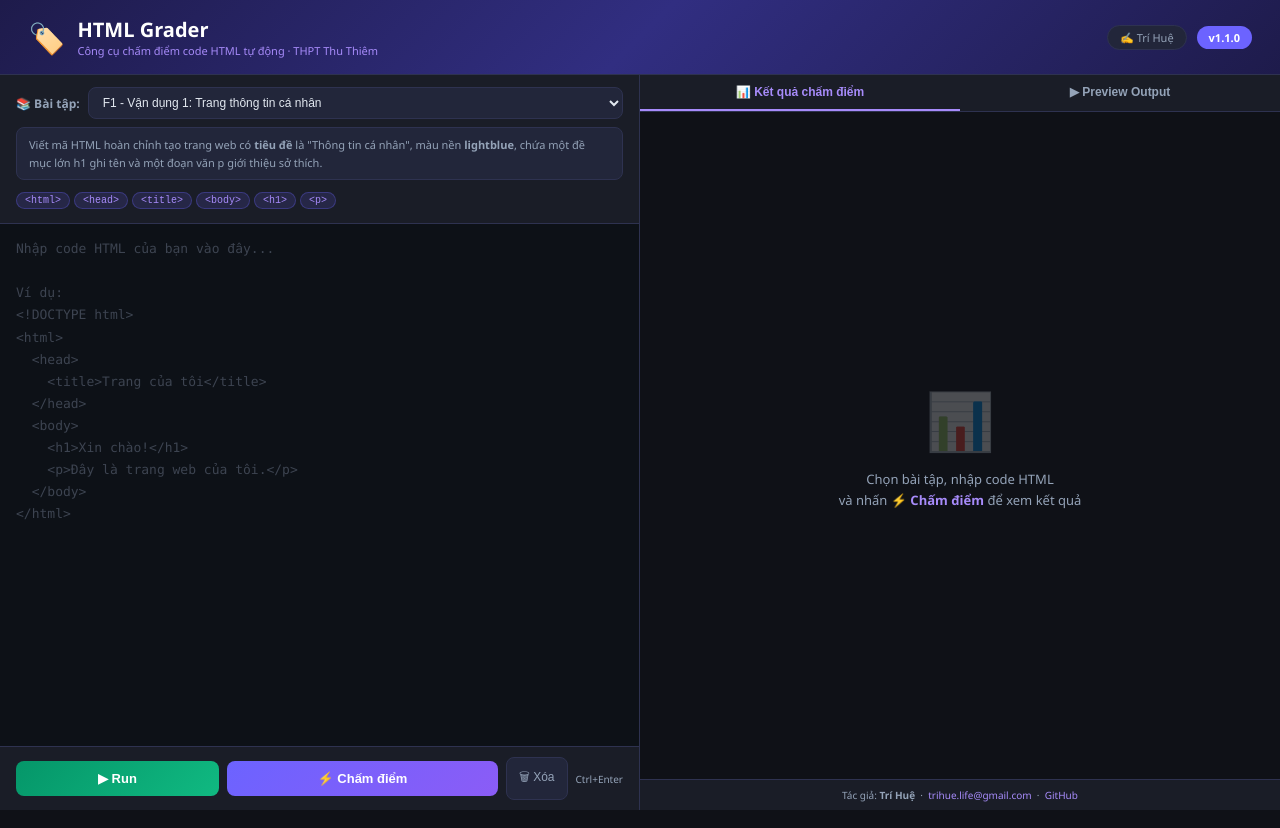
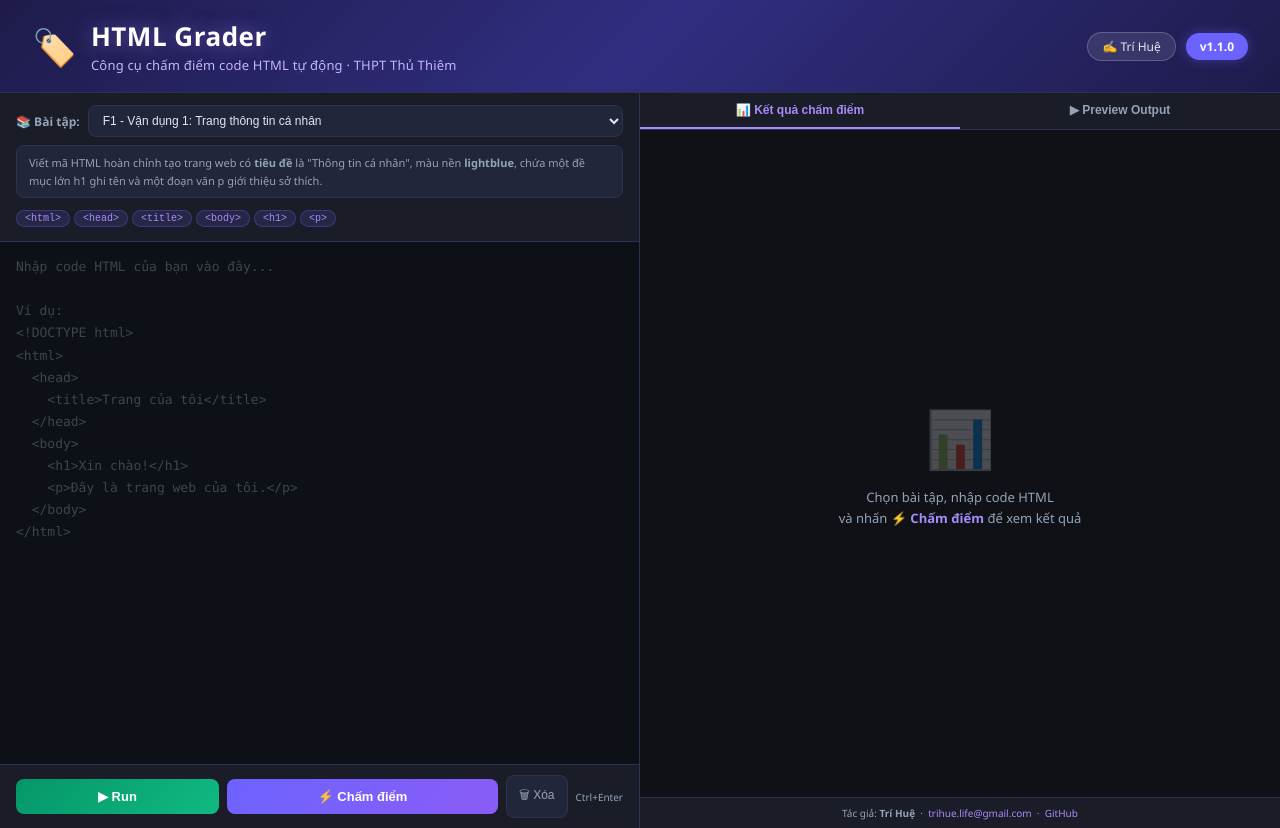
Before and after one commit to trihue-life/html_grader, a plain HTML site: page index.html in a window 1280 px wide. Drawn offline with Linux system fonts and the light colour scheme.

Commit message:
v1.1.0: Cập nhật tiêu đề header - sáng to, cân đối, sửa THPT Thủ Thiêm

```diff
--- a/index.html
+++ b/index.html
@@ -31,22 +31,31 @@
     header {
       background: linear-gradient(135deg, #1e1b4b 0%, #312e81 50%, #1e1b4b 100%);
       border-bottom: 1px solid var(--border);
-      padding: 16px 28px;
+      padding: 18px 32px;
       display: flex; align-items: center; justify-content: space-between;
-      flex-wrap: wrap; gap: 10px;
+      flex-wrap: wrap; gap: 12px;
     }
-    .logo { display: flex; align-items: center; gap: 12px; }
-    .logo-icon { font-size: 30px; }
-    .logo-text h1 { font-size: 20px; font-weight: 700; color: #fff; }
-    .logo-text p { font-size: 11px; color: var(--accent2); }
+    .logo { display: flex; align-items: center; gap: 14px; }
+    .logo-icon { font-size: 36px; }
+    .logo-text h1 {
+      font-size: 26px; font-weight: 800; color: #ffffff;
+      letter-spacing: 0.5px;
+      text-shadow: 0 0 20px rgba(167,139,250,0.5);
+    }
+    .logo-text p {
+      font-size: 13px; color: #c4b5fd; font-weight: 500;
+      margin-top: 2px; letter-spacing: 0.2px;
+    }
     .header-right { display: flex; align-items: center; gap: 10px; }
     .badge {
       background: var(--accent); color: #fff;
-      padding: 4px 12px; border-radius: 20px; font-size: 11px; font-weight: 600;
+      padding: 5px 14px; border-radius: 20px; font-size: 12px; font-weight: 700;
+      box-shadow: 0 0 12px rgba(108,99,255,0.4);
     }
     .badge-author {
-      background: var(--surface2); border: 1px solid var(--border);
-      color: var(--muted); padding: 4px 12px; border-radius: 20px; font-size: 11px;
+      background: rgba(255,255,255,0.1); border: 1px solid rgba(255,255,255,0.2);
+      color: #e2e8f0; padding: 5px 14px; border-radius: 20px; font-size: 12px;
+      font-weight: 500;
     }
 
     /* ── Layout ── */
@@ -294,7 +303,7 @@
     <div class="logo-icon">🏷️</div>
     <div class="logo-text">
       <h1>HTML Grader</h1>
-      <p>Công cụ chấm điểm code HTML tự động · THPT Thu Thiêm</p>
+      <p>Công cụ chấm điểm code HTML tự động · THPT Thủ Thiêm</p>
     </div>
   </div>
   <div class="header-right">
```
